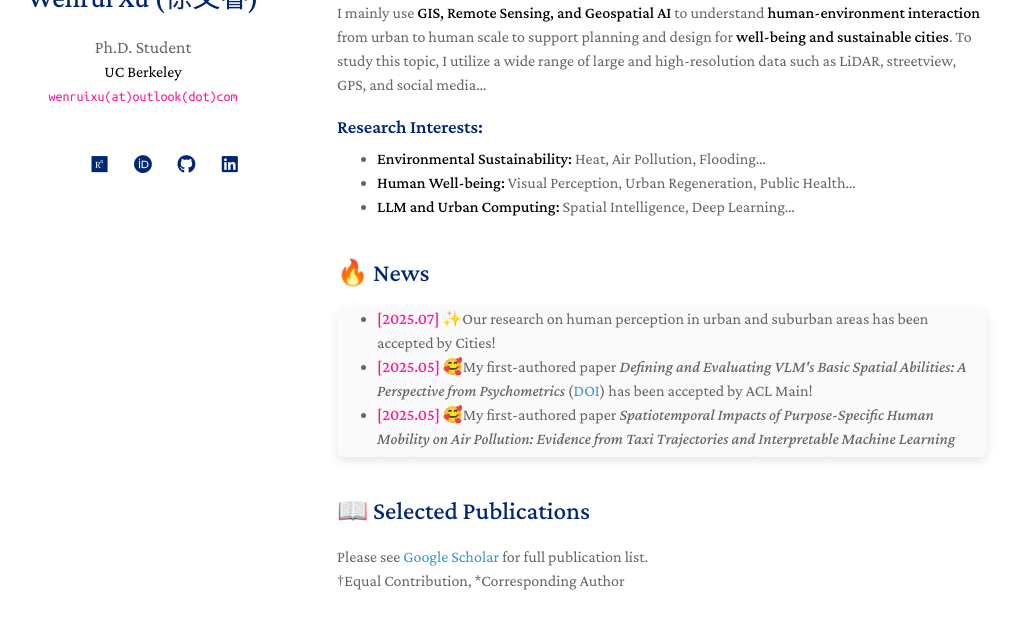
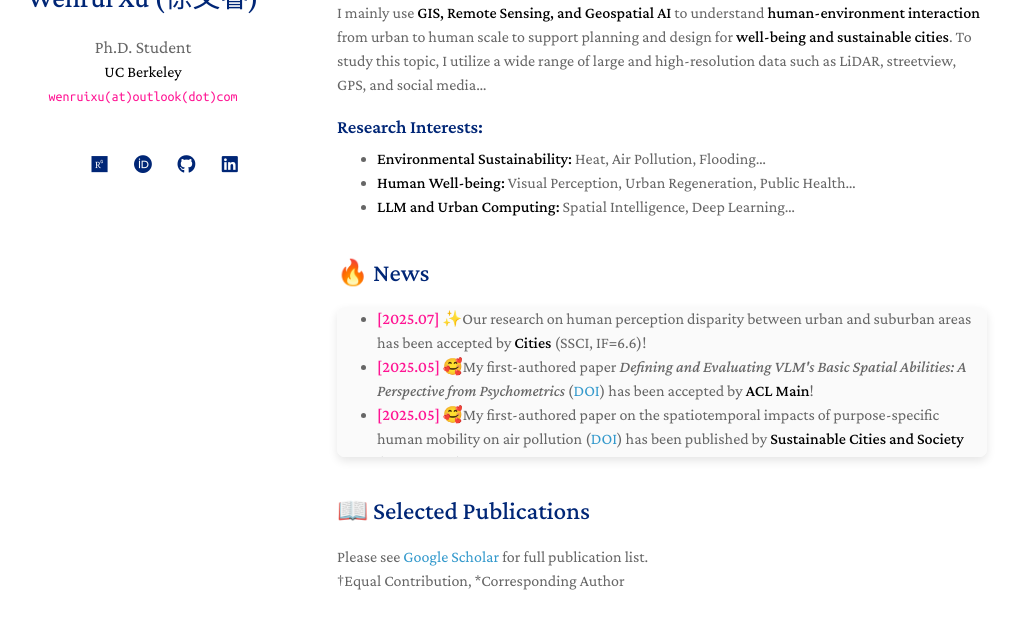
Before and after one commit to ruaruaxu/ruaruaxu.github.io, a Jekyll site: the page built from index.md, in a window 1280 px wide and 900 px high, cut to the strip 206-836 px from the top of the window. Shown: the whole strip, without its empty margins (133-1149 px from the left). Built offline with Jekyll 4.4.1, drawn with Linux system fonts in a browser that asks for light colours; a style sheet for code colours, icons or effects is not loaded; some of the changed text lies outside the part shown.

Commit message:
update news

```diff
--- a/_includes/news.md
+++ b/_includes/news.md
@@ -1,9 +1,9 @@
 <div style="height: 150px; overflow-y: scroll; box-shadow: 0 4px 10px rgba(0, 0, 0, 0.1); border-radius: 8px; background-color: #fafafa">
     <ul>
-        <li><strong><font color="DeepPink">[2025.07]</font></strong> ✨Our research on human perception in urban and suburban areas has been accepted by Cities!</li>
-        <li><strong><font color="DeepPink">[2025.05]</font></strong> 🥰My first-authored paper <i>Defining and Evaluating VLM's Basic Spatial Abilities: A Perspective from Psychometrics</i> (<a href="https://arxiv.org/abs/2502.11859">DOI</a>) has been accepted by ACL Main!</li>
-        <li><strong><font color="DeepPink">[2025.05]</font></strong> 🥰My first-authored paper <i>Spatiotemporal Impacts of Purpose-Specific Human Mobility on Air Pollution: Evidence from Taxi Trajectories and Interpretable Machine Learning</i> (<a href="https://doi.org/10.1016/j.scs.2025.106411">DOI</a>) has been published by <i><strong>Sustainable Cities and Society</strong></i> (SCI, IF=10.5).</li>
-        <li><strong>[2025.02]</strong> I got a PhD offer from the <strong>University of Cambridge</strong>.</li>
+        <li><strong><font color="DeepPink">[2025.07]</font></strong> ✨Our research on human perception disparity between urban and suburban areas has been accepted by <strong>Cities</strong> (SSCI, IF=6.6)!</li>
+        <li><strong><font color="DeepPink">[2025.05]</font></strong> 🥰My first-authored paper <i>Defining and Evaluating VLM's Basic Spatial Abilities: A Perspective from Psychometrics</i> (<a href="https://arxiv.org/abs/2502.11859">DOI</a>) has been accepted by <strong>ACL Main</strong>!</li>
+        <li><strong><font color="DeepPink">[2025.05]</font></strong> 🥰My first-authored paper on the spatiotemporal impacts of purpose-specific human mobility on air pollution (<a href="https://doi.org/10.1016/j.scs.2025.106411">DOI</a>) has been published by <strong>Sustainable Cities and Society</strong> (SCI, IF=12.0)!</li>
+        <li><strong>[2025.02]</strong> I got a PhD offer from the University of Cambridge.</li>
         <li><strong>[2024.11]</strong> I received Comprehensive Excellence Award of Tsinghua.</li>
         <li><strong>[2024.09]</strong> I joined the <a href="https://fi.ee.tsinghua.edu.cn/">FIB-LAB</a> at Tsinghua EE as a research assistant.</li>
         <li><strong>[2024.07]</strong> I participated in cultural exchange events in Italy as a "Interdisciplinary Design Innovation Scholar" of Tsinghua <a href="https://www.cidih.tsinghua.edu.cn/en/">CIDIH</a>.</li>
--- a/_layouts/homepage.html
+++ b/_layouts/homepage.html
@@ -54,7 +54,7 @@
 
     <div class="topnav">
 
-        <a href="https://wenruixu.com/#aboutme"><img width="140" src="./assets/img/xuyuchenfeng.jpg"></a>
+        <a href="https://wenruixu.com/#aboutme"><img width="180" src="./assets/img/xuyuchenfeng.jpg"></a>
 
       <div id="myLinks">
         <a class="normal right" href="./#contact">Contact</a>
```
Also changed, not shown: index.md (+2 -1 lines).
